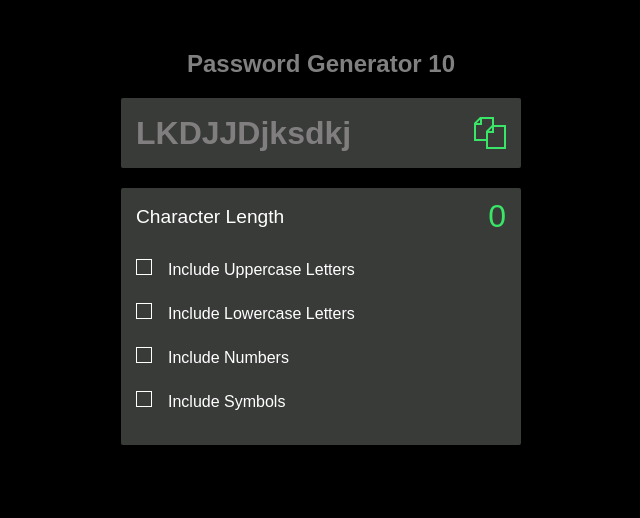
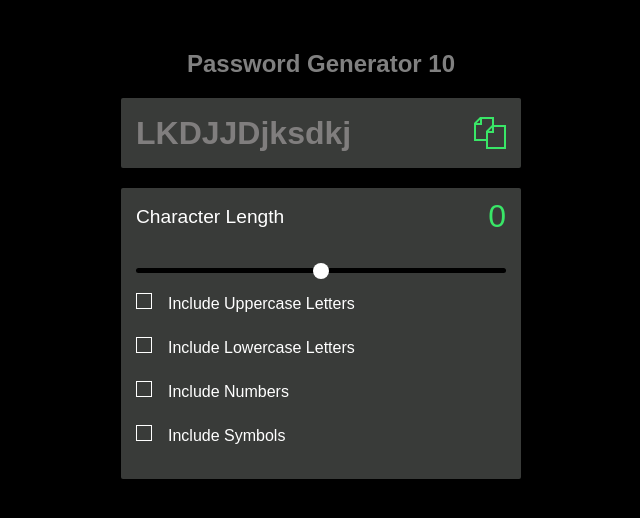
Before and after one commit to Volkus80/PassCreator, a React (Create React App) app: page / in a window 1280 px wide. Shown: the top 518 px of the page, without its empty margins (319-959 px from the left). Built offline with nearby package versions, Linux system fonts and the light colour scheme.

Commit message:
range added

```diff
--- a/src/App.jsx
+++ b/src/App.jsx
@@ -5,6 +5,7 @@ import { CopyButton } from "./components/CopyButton";
 import PassBlock from "./components/PassBlock";
 import CharValue from "./components/CharValue";
 import Checkbox from "./components/Checkbox";
+import Range from "./components/Range";
 
 export default function App() {
     return (
@@ -15,10 +16,11 @@ export default function App() {
             </Part>
             <Part>
                 <CharValue />
-                <Checkbox text='Include Uppercase Letters'/>
-                <Checkbox text='Include Lowercase Letters'/>
-                <Checkbox text='Include Numbers'/>
-                <Checkbox text='Include Symbols'/>
+                <Range />
+                <Checkbox text='Include Uppercase Letters' />
+                <Checkbox text='Include Lowercase Letters' />
+                <Checkbox text='Include Numbers' />
+                <Checkbox text='Include Symbols' />
             </Part>
         </Container>
     )
--- /dev/null
+++ b/src/components/Range.jsx
@@ -0,0 +1,48 @@
+
+import styled from 'styled-components';
+
+const Container = styled.div`
+    width: 100%;
+`;
+
+const StyledRange = styled.input`
+    width: 100%;
+    appearance: none;
+    background: #000;
+    height: 5px;
+    border-radius: 50px;
+    margin-bottom: 20px;
+    &::-moz-range-thumb {
+        /* appearance: none; */
+        width:1rem;
+        height: 1rem;
+        background-color: white;
+        border-radius: 50%;
+        cursor: pointer;
+        &:hover {
+            background-color: black;
+            border: 2px solid 39e667;
+        }
+    }
+    &::-webkit-slider-thumb {
+        appearance: none;
+        width:1rem;
+        height: 1rem;
+        background-color: white;
+        border-radius: 50%;
+        cursor: pointer;
+        &:hover {
+            background-color: black;
+            border: 2px solid 39e667;
+        }
+    }
+
+`;
+
+export default function Range() {
+    return (
+        <Container>
+            <StyledRange type='range' min='0' max='20' value='10' />
+        </Container>
+    )
+}
```
Also changed, not shown: package.json (line endings or trailing spaces).
